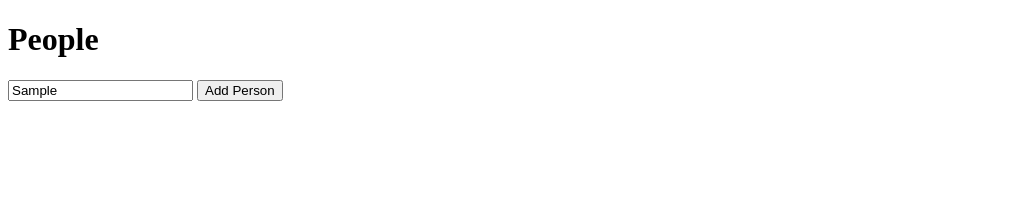
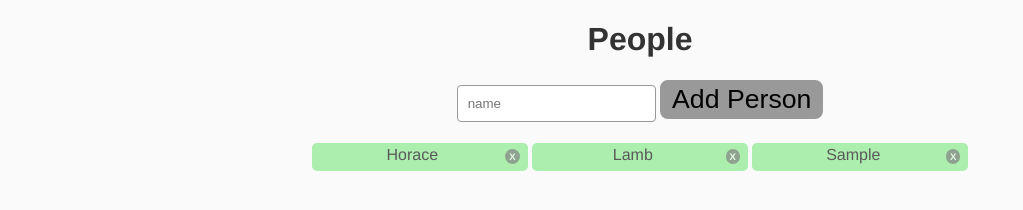
Before and after one commit to HoraceDiesel/js-prac, a plain HTML site: page modularJS/index.html in a window 1280 px wide. Both pictures are taken after typing "Sample" into the empty fields and a click on the button "Add Person". Shown: the whole page, without its empty margins (0-1023 px from the left). Drawn offline with nearby package versions, Linux system fonts and the light colour scheme.

Commit message:
peopleAdder completed

```diff
--- a/modularJS/css/people.css
+++ b/modularJS/css/people.css
@@ -0,0 +1,92 @@
+body {
+    background: #fafafa;
+    font-family: "Helvetica Neue", Helvetica, Arial, sans-serif;
+    color: #333;
+}
+
+.hero-unit {
+    margin: 20px auto 0 auto;
+    width: 300px;
+    font-size: 12px;
+    font-weight: 200;
+    line-height: 20px;
+    background-color: #eee;
+    border-radius: 6px;
+    padding: 10px 20px;
+}
+
+.hero-unit h1 {
+    font-size: 60px;
+    line-height: 1;
+    letter-spacing: -1px;
+}
+
+.browsehappy {
+    margin: 0.2em 0;
+    background: #ccc;
+    color: #000;
+    padding: 0.2em 0;
+}
+
+input {
+    border: 1px solid #999;
+    border-radius: 4px;
+    padding: 10px;
+}
+button {
+    zoom: 2;
+    background-color: #999;
+    border: 1px solid #999;
+    border-radius: 4px;
+    padding: 1px 5px;
+
+}
+
+button.active {
+    background-color:rgb(165, 227, 158);
+}
+#peopleModule {
+    text-align: center;
+}
+#peopleModule ul {
+    padding: 0;
+}
+#peopleModule li {
+    display: inline-block;
+    list-style-type: none;
+    background: #98ec9b;
+    border-radius: 5px;
+    padding: 3px 8px;
+    margin: 5px 0;
+    width: 200px;
+    opacity: 0.8;
+    transition: opacity 0.3s;
+}
+#peopleModule li:hover {
+    opacity: 1;
+}
+#peopleModule li span {
+    display: inline-block;
+    width: 160px;
+    overflow: hidden;
+    text-overflow: ellipsis;
+}
+
+#peopleModule li i {
+    cursor: pointer;
+    font-weight: bold;
+    float: right;
+    font-style: normal;
+    background: #666;
+    padding: 2px 4px;
+    font-size: 60%;
+    color: white;
+    border-radius: 20px;
+    opacity: 0.7;
+    transition: opacity 0.3s;
+    margin-top: 3px;
+}
+
+#peopleModule li i:hover {
+    opacity: 1;
+}
--- a/modularJS/index.html
+++ b/modularJS/index.html
@@ -2,6 +2,7 @@
 <html>
 <head>
 	<title>People Adder</title>
+    <link rel="stylesheet" type="text/css" href="css/people.css">
 </head>
 <body>
 	<div id="peopleModule">
@@ -18,8 +19,12 @@
                 {{/people}}
             </script>
         </ul>
+        <p></p>
+    </div>
 
-    </div>
+    <script type="text/javascript" src="//cdnjs.cloudflare.com/ajax/libs/jquery/2.1.3/jquery.min.js"></script>
+    <script type="text/javascript" src="https://cdnjs.cloudflare.com/ajax/libs/mustache.js/2.1.2/mustache.min.js"></script>
+    <script type="text/javascript" src="js/people.js"></script>
 </body>
 
 </html>
--- a/modularJS/js/people.js
+++ b/modularJS/js/people.js
@@ -0,0 +1,49 @@
+//no global variables, all in module
+// (function(){
+	var people = {
+		people: ['Horace', 'Lamb'],
+		init: function(){
+			this.cacheDOM();
+			this.action();
+			this.render();
+		},
+		cacheDOM: function(){
+			this.$el = $('#peopleModule');
+			this.$input = this.$el.find('input');
+			this.$button = this.$el.find('button');
+			this.$ul = this.$el.find('ul');
+			this.$p = this.$el.find('p');
+			this.template = this.$el.find('#people-template').html();
+		},
+		action: function(){
+			this.$button.on('click', this.addPerson.bind(this));
+			this.$ul.on('click', 'i.del', this.deletePerson.bind(this));
+		},
+		render: function(){
+			let data = {
+				people: this.people
+			};
+			this.$ul.html(Mustache.render(this.template, data));
+		},
+		addPerson: function(){
+			if(this.$input.val()!= '') {
+				this.people.push(this.$input.val());
+				this.$input.val('');
+				this.$p.html('');
+				this.render();
+			} else {
+				this.$p.html('Enter your name');
+			}
+		},
+		deletePerson: function(event){
+			$remove = (event.target).closest('li');
+			$index = this.$ul.find('li').index($remove);
+			this.people.splice($index, 1);
+			$remove.remove();
+			console.log($index);
+		}
+	};
+
+	people.init();
+
+// })();
```
